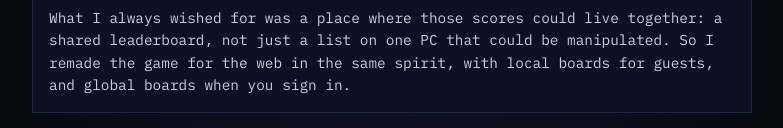
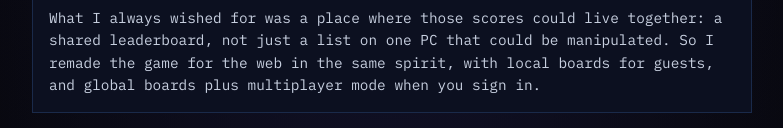
Before and after one commit to Lewistrick/mamba, a website built with Vite: page apps/web/index.html in a window 1280 px wide. Both pictures are taken after a click on the button "Help". Shown: the part 238-366 px from the top of the page, without its empty margins (248-1031 px from the left). Built offline with nearby package versions, Linux system fonts and the light colour scheme; no server answers.

Commit message:
Hide multiplayer button for logged out players + improve help page

```diff
--- a/apps/web/index.html
+++ b/apps/web/index.html
@@ -273,7 +273,7 @@
                         What I always wished for was a place where those scores could live together: a shared
                         leaderboard, not just a list on one PC that could be manipulated.
                         So I remade the game for the web in the same spirit, with local boards for guests,
-                        and global boards when you sign in.
+                        and global boards plus multiplayer mode when you sign in.
                     </p>
                 </section>
                 <section class="profile-card">
--- a/apps/web/src/main.ts
+++ b/apps/web/src/main.ts
@@ -812,6 +812,7 @@ function syncPlayButton(): void {
   const blocked = needsUsername();
   playBtn.disabled = blocked;
   playBtn.title = blocked ? "Set a username first" : "";
+  multiplayerBtnEl.hidden = !signedInEmail;
 }
 
 /**
```
